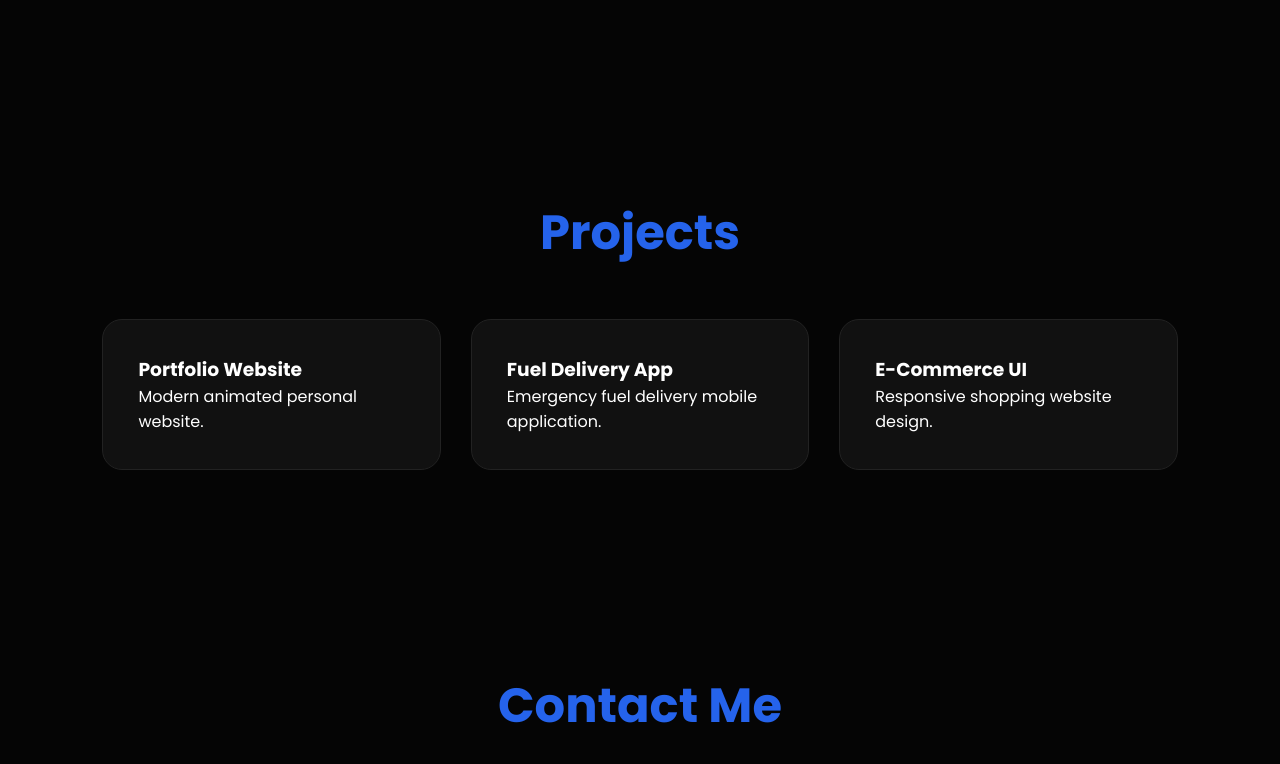
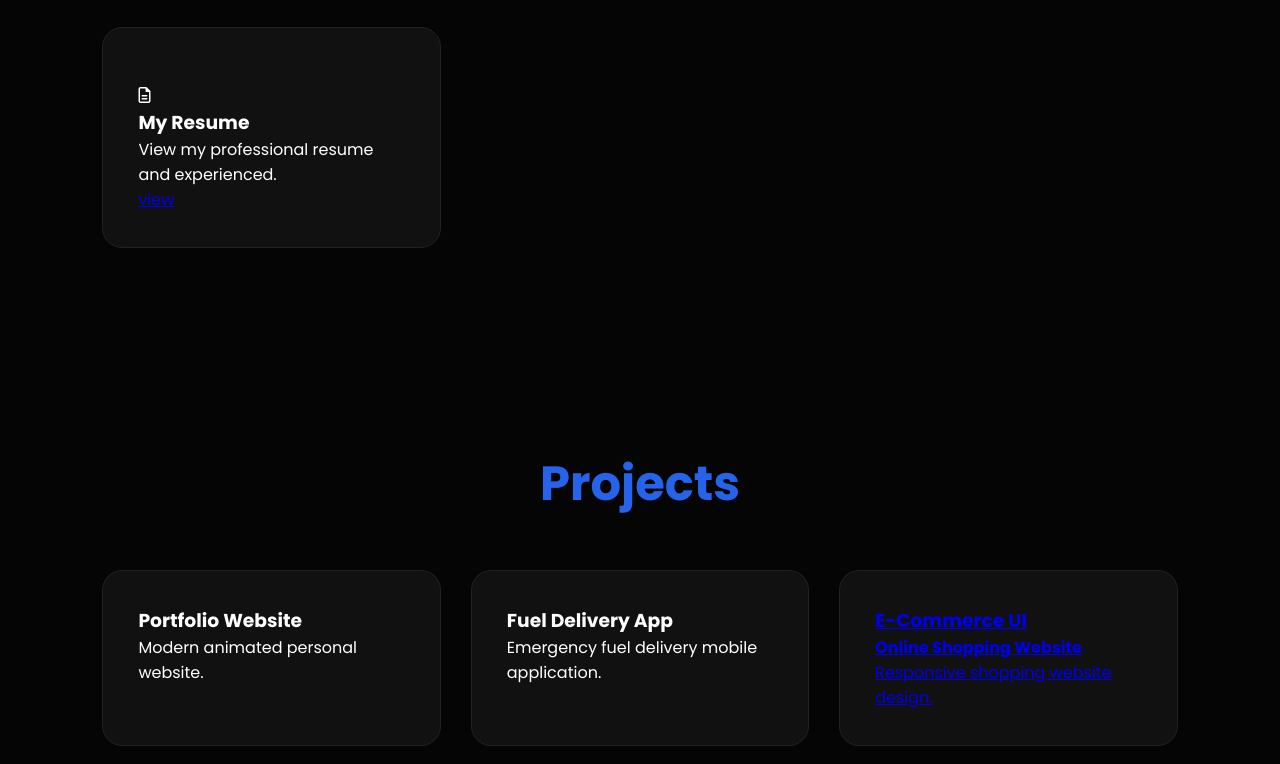
Before and after one commit to Dilipkumar585/Portifolio, a plain HTML site: page index.html in a window 1280 px wide. Shown: the part 1256-2020 px from the top of the page. Drawn offline with nearby package versions, Linux system fonts and the light colour scheme; animation ran at ten frames a second.

Commit message:
Add resume card with link to professional resume
Added a new card section for the resume with a link to view it.

```diff
--- a/index.html
+++ b/index.html
@@ -11,7 +11,7 @@
   <link rel="preconnect" href="https://fonts.gstatic.com" crossorigin>
 
   <link href="https://fonts.googleapis.com/css2?family=Poppins:wght@300;400;500;600;700&display=swap" rel="stylesheet">
-
+<link rel="stylesheet" href="https://cdnjs.cloudflare.com/ajax/libs/font-awesome/6.5.2/css/all.min.css">
 </head>
 <body>
   <div class="loader"></div>
@@ -83,6 +83,14 @@
         <p>Beautiful modern interfaces with clean UX.</p>
       </div>
 
+      <div class="card">
+        <div class="icon"></div>
+        <i class="fa-regular fa-file-lines resume-icon"></i>
+        <h3>My Resume</h3>
+
+        <p>View my professional resume and experienced.</p>
+        <a href="https://drive.google.com/file/d/18gi55jZP9G8ei80MM-HYBzWnsoRDvlLx/view?usp=drive_link" class="view" target="_blank">view</a>
+      </div>
     </div>
 
 </section>
@@ -103,10 +111,12 @@
         <p>Emergency fuel delivery mobile application.</p>
       </div>
 
-      <div class="project-box">
+      <a class="project-box" href="https://dilipkumar585.github.io/ShopYours/" target="_blank">
+
         <h3>E-Commerce UI</h3>
+        <h4>Online Shopping Website</h4>
         <p>Responsive shopping website design.</p>
-      </div>
+      </a>
 
     </div>
 
```
